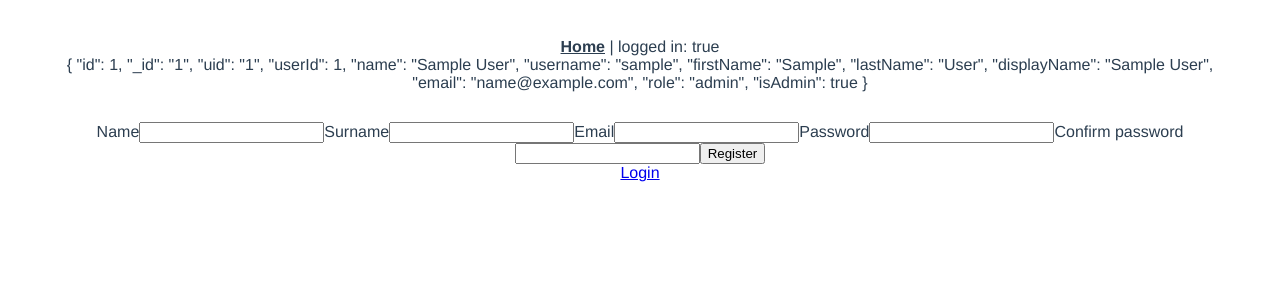
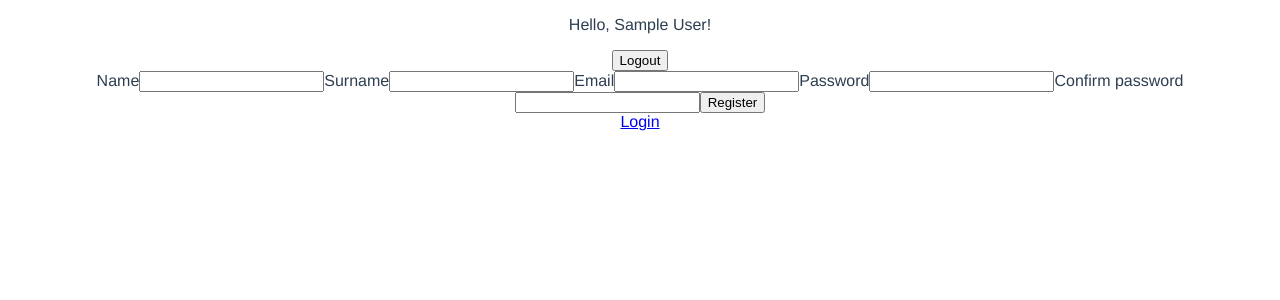
Before and after one commit to kkobzar/refereeSystem-client, a Vue app: page /registration in a window 1280 px wide. Shown: the top 300 px of the page. Built offline with nearby package versions, Linux system fonts and the light colour scheme; sample sign-in values are in the browser's storage; what v-calendar would draw is missing.

Commit message:
navigation component

```diff
--- a/src/App.vue
+++ b/src/App.vue
@@ -1,18 +1,16 @@
 <template>
   <div id="app">
-    <div id="nav">
-      <router-link to="/">Home</router-link> |
-      <span>logged in: {{ isLogged }}</span> <br>{{userInfo}}
-    </div>
+    <navigation/>
     <router-view />
   </div>
 </template>
 
 <script>
 import { mapGetters, mapActions } from "vuex";
+import Navigation from "@/components/Navigation";
 // import Login from "@/components/Login";
 export default {
-  components: {},
+  components: { Navigation },
   name: "app",
   computed: {
     ...mapGetters(["isLogged", "userInfo"]),
--- a/src/components/AllUsers.vue
+++ b/src/components/AllUsers.vue
@@ -1,8 +1,8 @@
 <template>
 <section id="all-users">
-  <ul>
-    <li v-for="user in users" :key="user.id">{{user.email}}</li>
-  </ul>
+    <ul>
+      <li v-for="user in users" :key="user.id">{{ user.email }}</li>
+    </ul>
 </section>
 </template>
 
--- a/src/components/LoginForm.vue
+++ b/src/components/LoginForm.vue
@@ -1,6 +1,6 @@
 <template>
   <div id="login">
-    <form @submit.prevent="loginUser({email,password})">
+    <form @submit.prevent="login(email, password)">
       <label for="email">Email</label>
       <input v-model="email" id="email" name="email"/>
       <label for="password">Password</label>
@@ -14,6 +14,8 @@
 
 <script>
 import { mapActions } from "vuex";
+import store from "@/store";
+import router from "@/router";
 export default {
   name: "Login",
   data() {
@@ -22,11 +24,15 @@ export default {
       password: "",
       errors: "",
       loading: false,
-    }
+    };
   },
   methods: {
-    ...mapActions(['loginUser']),
-  }
+    ...mapActions(["loginUser"]),
+    login(email, password) {
+      store.dispatch("loginUser", { email, password });
+      router.go("Home");
+    },
+  },
 };
 </script>
 
--- /dev/null
+++ b/src/components/Navigation.vue
@@ -0,0 +1,32 @@
+<template>
+<nav id="navigation">
+  <div v-if="isLogged"><p>Hello, {{userInfo.name}}!</p></div>
+  <button v-if="isLogged" @click.prevent="logout">Logout</button>
+  <div v-else>
+    Please, login
+  </div>
+</nav>
+</template>
+
+<script>
+import { mapGetters } from "vuex";
+import authService from "@/services/authService";
+import router from "@/router";
+
+export default {
+  name: "Navigation",
+  computed:{
+    ...mapGetters(["isLogged", "userInfo"]),
+  },
+  methods:{
+    async logout(){
+      await authService.logout();
+      router.go("Login")
+    }
+  }
+};
+</script>
+
+<style scoped>
+
+</style>
--- a/src/router/index.js
+++ b/src/router/index.js
@@ -34,11 +34,10 @@ const router = new VueRouter({
 
 router.beforeEach((to, from, next) => {
   if (to.meta.authReq){
-    console.log(user);
     if (!user) {
       next({ name: "Login" });
     }
   }
   next();
-})
+});
 export default router;
--- a/src/services/authService.js
+++ b/src/services/authService.js
@@ -25,7 +25,10 @@ export default {
     });
 
     return re.data;
-
+  },
+  async logout() {
+    await $api.post('/auth/logout')
+    localStorage.removeItem("user");
   },
   async getAllUsers(){
     const res = await $api.get("/core/users");
--- a/src/store/user/userStore.js
+++ b/src/store/user/userStore.js
@@ -1,7 +1,9 @@
 import userService from "@/services/authService";
 
 const user = localStorage.getItem("user");
-const initState = user?{isLogged:true,user:JSON.parse(user).user}:{
+const initState = user
+  ? { isLogged: true, user: JSON.parse(user).user }
+  : {
       isLogged: false,
       user: {},
     };
--- a/src/views/Home.vue
+++ b/src/views/Home.vue
@@ -1,21 +1,17 @@
 <template>
   <div class="home">
-    <img alt="Vue logo" src="../assets/logo.png" />
-    <HelloWorld msg="Welcome to Your Vue.js App" />
     <AllUsers/>
   </div>
 </template>
 
 <script>
 // @ is an alias to /src
-import HelloWorld from "@/components/HelloWorld.vue";
 import AllUsers from "@/components/AllUsers";
 
 export default {
   name: "Home",
   components: {
     AllUsers,
-    HelloWorld,
   },
 };
 </script>
```
